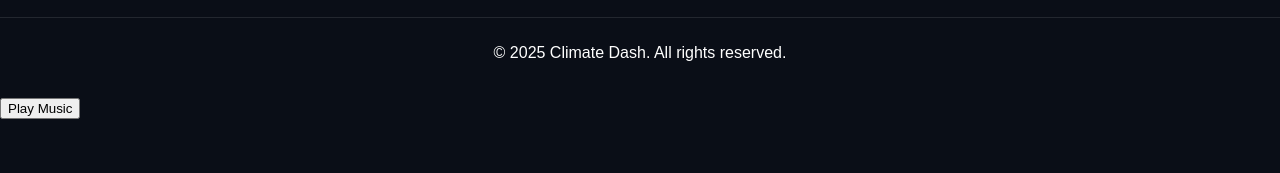
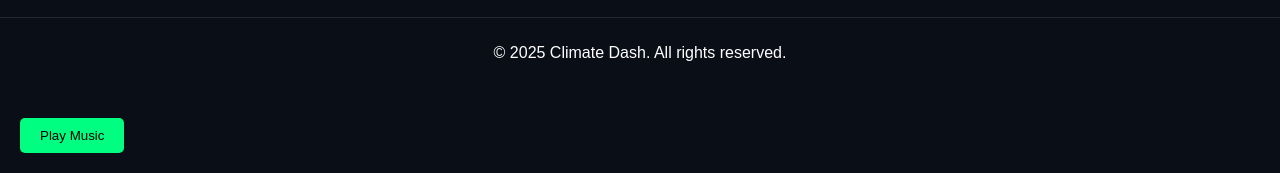
Before and after one commit to MichOng00/AI-website, a plain HTML site: page index.html in a window 1280 px wide. Shown: the part 1319-1492 px from the top of the page. Before the commit the page ends 1438 px from the top, so only its background shows below. Drawn offline with nearby package versions, Linux system fonts and the light colour scheme.

Commit message:
Update styles.css
add play-button class

```diff
--- a/styles.css
+++ b/styles.css
@@ -200,3 +200,19 @@ footer {
     border-top: 1px solid rgba(255, 255, 255, 0.1);
     padding-top: 10px;
 }
+
+.play-button {
+    background-color: #00ff80;
+    color: black;
+    padding: 10px 20px;
+    border: none;
+    border-radius: 5px;
+    cursor: pointer;
+    transition: background-color 0.3s, transform 0.3s;
+    margin: 20px;
+}
+
+.play-button:hover {
+    background-color: #00cc66;
+    transform: scale(1.05);
+}
```
